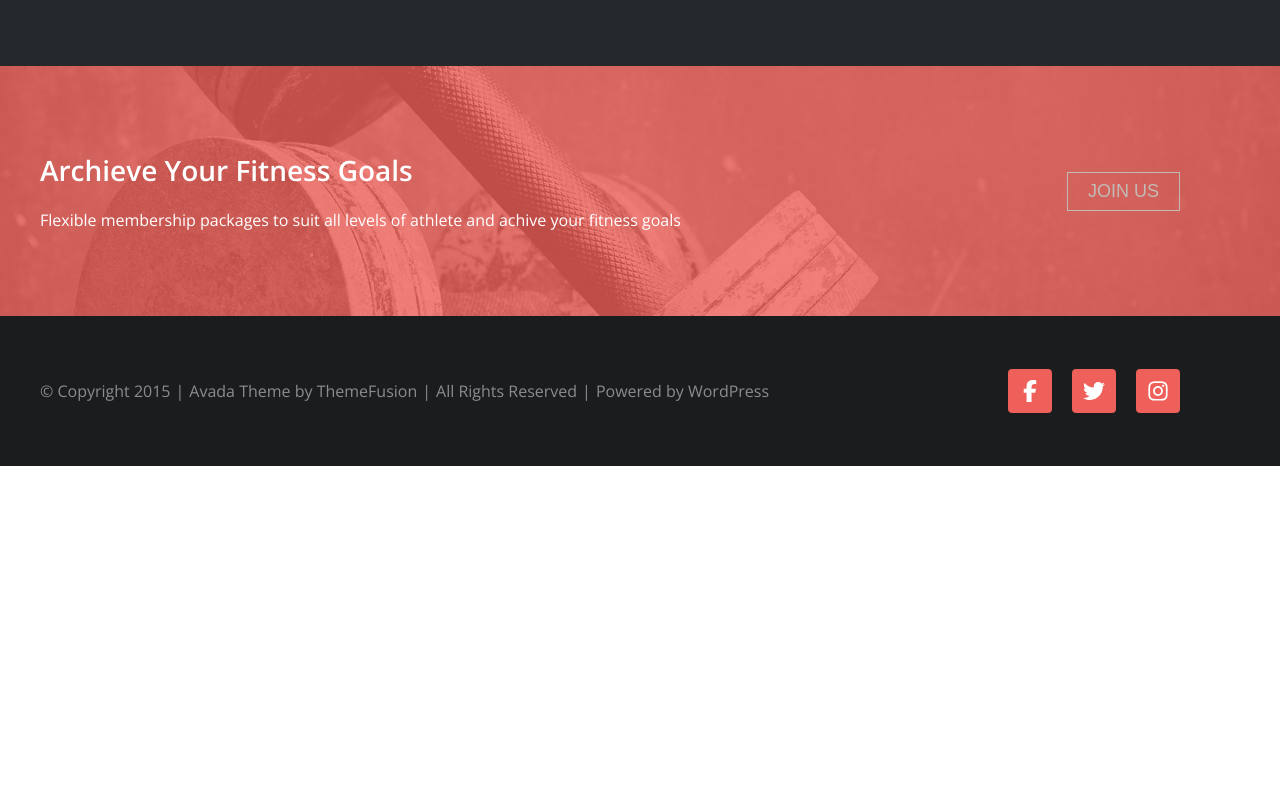
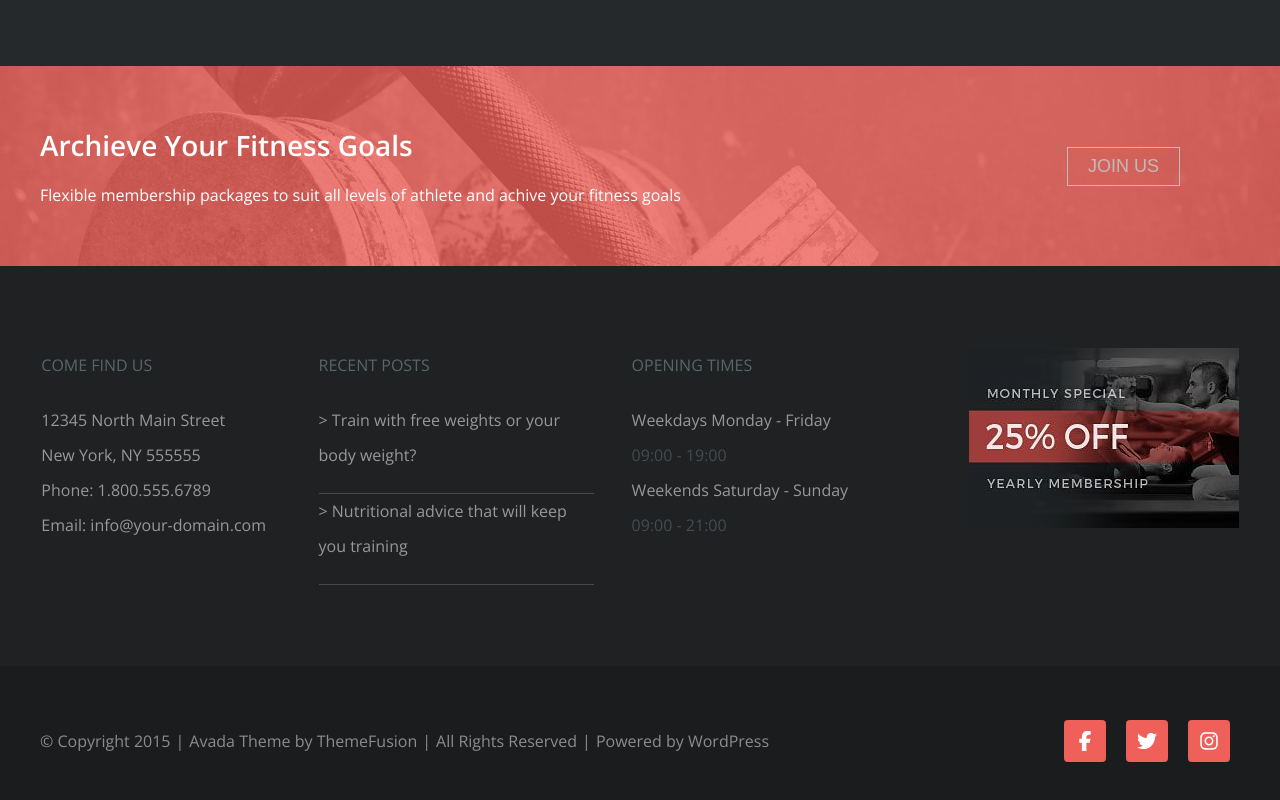
Before and after one commit to Giovannirighini2000/-proj-html-vuejs, a Vue app: page / in a window 1280 px wide. Shown: the part 7009-7809 px from the top of the page. Before the commit the page ends 7475 px from the top, so only its background shows below. Built offline with nearby package versions, Linux system fonts and the light colour scheme.

Commit message:
feat added components footer

```diff
--- a/src/components/AppFristFooter.vue
+++ b/src/components/AppFristFooter.vue
@@ -27,7 +27,7 @@
 <style lang="scss" scoped>
 .back-ground-img {
     background-image: url('/images/home-parallax.jpg');
-    height: 250px;
+    height: 200px;
     background-size: cover;
     background-repeat: no-repeat;
     background-position: center;
--- a/src/components/AppLastFooter.vue
+++ b/src/components/AppLastFooter.vue
@@ -47,7 +47,7 @@
 .content {
     display: flex;
     align-items: center;
-    padding-right: 60px;
+
 }
 
 .left-content {
@@ -58,14 +58,15 @@
 
 .icons {
     gap: 20px;
+    padding-right: 10px;
 }
 
 .icon {
     padding: 5px;
     color: #ffffff;
     background-color: #ee6059;
-    width: 22px;
-    height: 22px;
+    width: 20px;
+    height: 20px;
     padding: 10px;
     border: 1px solid #ee6059;
     border-radius: 8%;
--- a/src/components/AppSecondFooter.vue
+++ b/src/components/AppSecondFooter.vue
@@ -1 +1,96 @@
-<template></template>
+<template>
+    <div class="back-ground">
+        <div class="container">
+            <div class="flex gap-footer">
+                <ul class="basis-info">
+                    <li class="mini-title">COME FIND US</li>
+                    <li class="andress">12345 North Main Street New York,
+                        NY 555555
+                    </li>
+                    <li>Phone: 1.800.555.6789</li>
+                    <li>Email: info@your-domain.com</li>
+                </ul>
+                <ul class="basis-posts">
+                    <li class="mini-title">RECENT POSTS</li>
+                    <li class="border-bottom">> Train with free weights or your body weight?</li>
+                    <li class="border-bottom">> Nutritional advice that will keep you training</li>
+                </ul>
+                <ul class="basis-opening">
+                    <li class="mini-title">OPENING TIMES</li>
+                    <li>Weekdays Monday - Friday</li>
+                    <li class="ours">09:00 - 19:00</li>
+                    <li>Weekends Saturday - Sunday</li>
+                    <li class="ours">09:00 - 21:00
+
+                    </li>
+                </ul>
+                <div>
+                    <img src="/images/gym_ad-compressor.jpg" alt="">
+                </div>
+
+
+            </div>
+
+        </div>
+
+    </div>
+</template>
+<style lang="scss" scoped>
+.back-ground {
+    background-color: #1f2123;
+    height: 400px;
+    display: flex;
+    align-items: center;
+    justify-content: center;
+}
+
+.container {
+    max-width: 1200px;
+    margin: 0 auto;
+
+}
+
+.gap-footer {
+    justify-content: space-between;
+}
+
+.basis-info {
+    flex-basis: 20%;
+}
+
+.basis-posts {
+    flex-basis: 23%;
+}
+
+.basis-opening {
+    flex-basis: 25%;
+}
+
+li {
+    color: #989898;
+}
+
+ul {
+    line-height: 35px;
+}
+
+.mini-title {
+    color: #5b6568;
+    padding-bottom: 20px;
+}
+
+.ours {
+    color: #454b4e;
+}
+
+.border-bottom::after {
+    content: "";
+    display: block;
+    height: 20px;
+    border-bottom: 1px solid #454b4e;
+}
+
+.andress {
+    padding-right: 20px;
+}
+</style>
```
